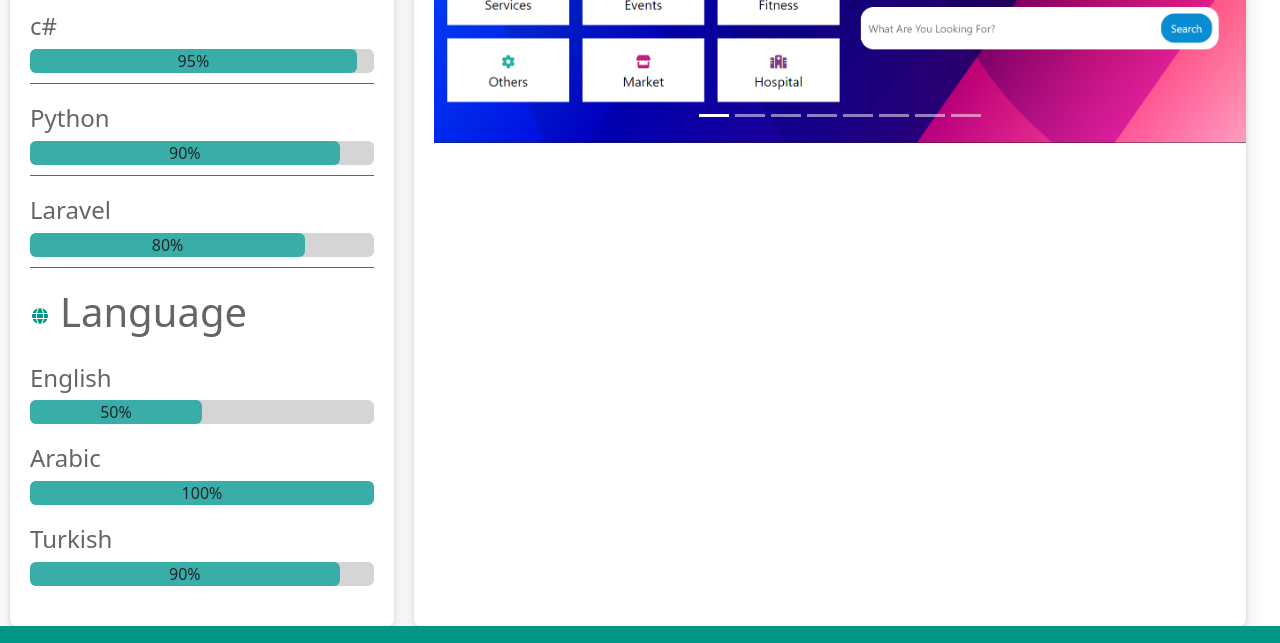
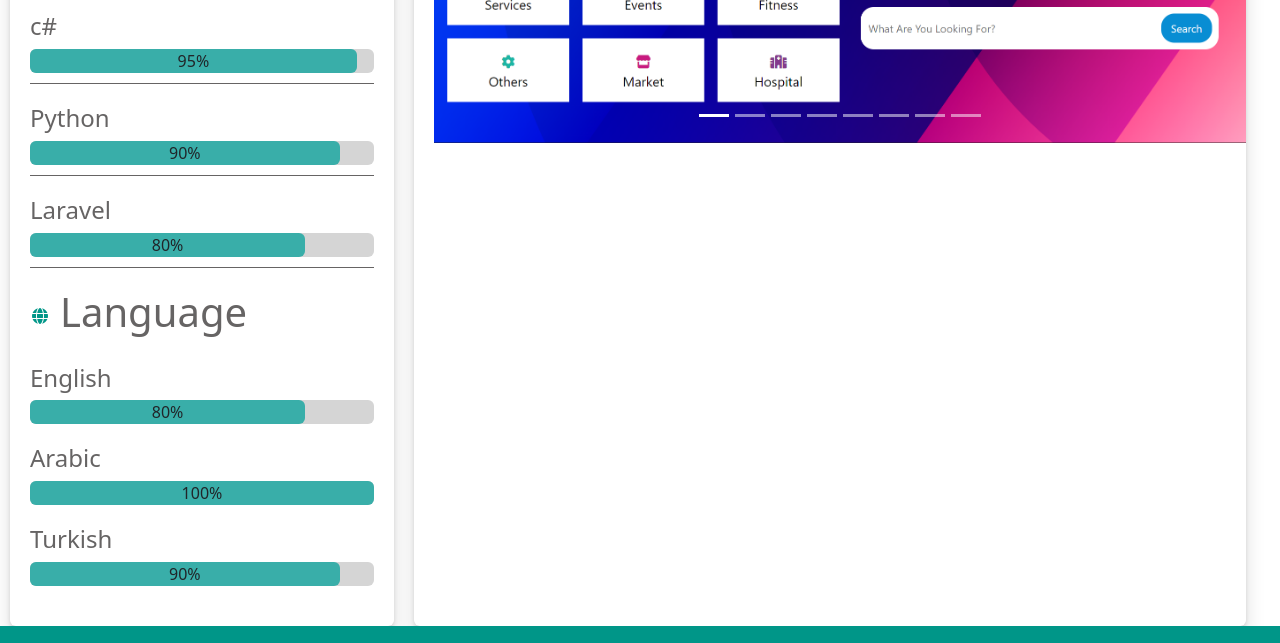
Before and after one commit to abdllah07/Cv_Abdullah, a plain HTML site: page index.html in a window 1280 px wide. Shown: the part 1653-2296 px from the top of the page. Drawn offline with nearby package versions, Linux system fonts and the light colour scheme.

Commit message:
slider up

```diff
--- a/index.html
+++ b/index.html
@@ -123,7 +123,7 @@
                     <div class="box" style="margin-top: 20px;margin-bottom: 20px;">
                         <h4>English</h4>
                         <div class="pro">
-                            <span style="width: 0%;" data-width="50%"  data-color="#39AEA9">50%</span>
+                            <span style="width: 0%;" data-width="80%"  data-color="#39AEA9">80%</span>
                         </div>
                     </div>
                     <div class="box" style="margin-top: 20px;margin-bottom: 20px;">
```
